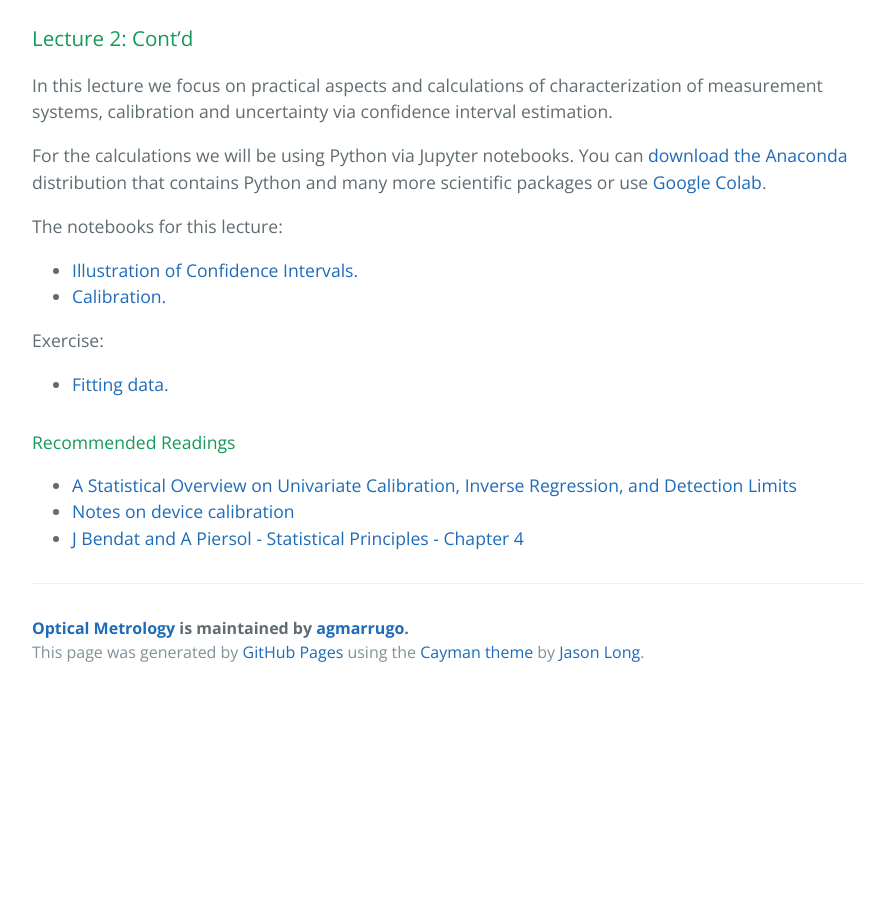
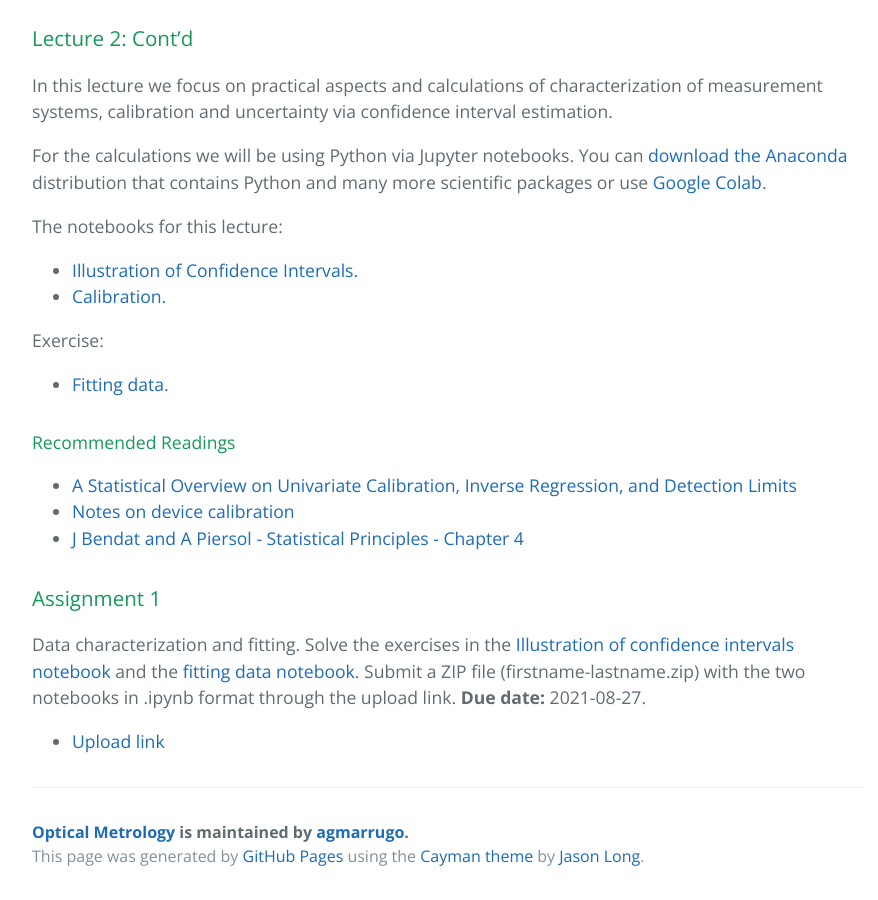
Before and after one commit to opi-lab/optical-metrology-2021, a Jekyll site: the page built from index.md, in a window 1280 px wide and 900 px high, scrolled down 2198 px. Shown: the whole window, without its empty margins (192-1070 px from the left). Built offline with Jekyll 4.4.1, drawn with Linux system fonts in a browser that asks for light colours; before the commit the page ends 2894 px from its top, so only the background shows below that.

Commit message:
Update index.md

```diff
--- a/index.md
+++ b/index.md
@@ -94,8 +94,8 @@ The notebooks for this lecture:
 
 Exercise:
 
-<!-- - [Fitting data.](https://nbviewer.jupyter.org/github/opi-lab/optical-metrology-2021/blob/gh-pages/notebooks/fitting.ipynb) -->
-- [Fitting data.](https://github.com/opi-lab/optical-metrology-2021/blob/gh-pages/notebooks/fitting.ipynb)
+- [Fitting data.](https://nbviewer.jupyter.org/github/opi-lab/optical-metrology-2021/blob/gh-pages/notebooks/fitting.ipynb)
+<!-- - [Fitting data.](https://github.com/opi-lab/optical-metrology-2021/blob/gh-pages/notebooks/fitting.ipynb) -->
 
 
 #### Recommended Readings
@@ -103,6 +103,13 @@ Exercise:
 - [A Statistical Overview on Univariate Calibration, Inverse Regression, and Detection Limits]({{site.url}}pdfs/Mass_Spectrom._Rev._Lavagnini_2006.pdf)
 - [Notes on device calibration]({{site.url}}pdfs/03-NoteDeviceCalibration.pdf)
 - [J Bendat and A Piersol - Statistical Principles  - Chapter 4]({{site.url}}pdfs/04-Bendat-Piersol-chapter-04.pdf)
+
+
+### Assignment 1
+
+Data characterization and fitting. Solve the exercises in the [Illustration of confidence intervals notebook](http://nbviewer.jupyter.org/github/opi-lab/optical-metrology-2021/blob/gh-pages/notebooks/confidence_intervals.ipynb) and the [fitting data notebook](https://nbviewer.jupyter.org/github/opi-lab/optical-metrology-2021/blob/gh-pages/notebooks/fitting.ipynb). Submit a ZIP file (firstname-lastname.zip) with the two notebooks in .ipynb format through the upload link. **Due date:** 2021-08-27.
+
+- [Upload link](https://www.dropbox.com/request/3w5dgJDTkPP725CBmgOE)
 
 <!--
 
```
